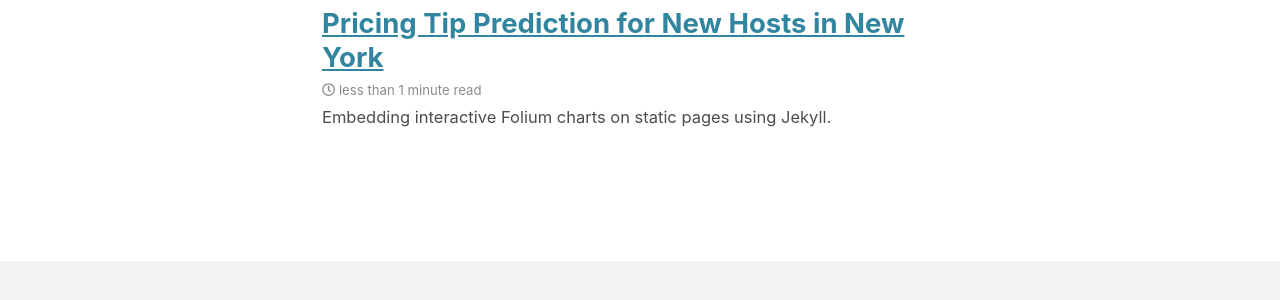
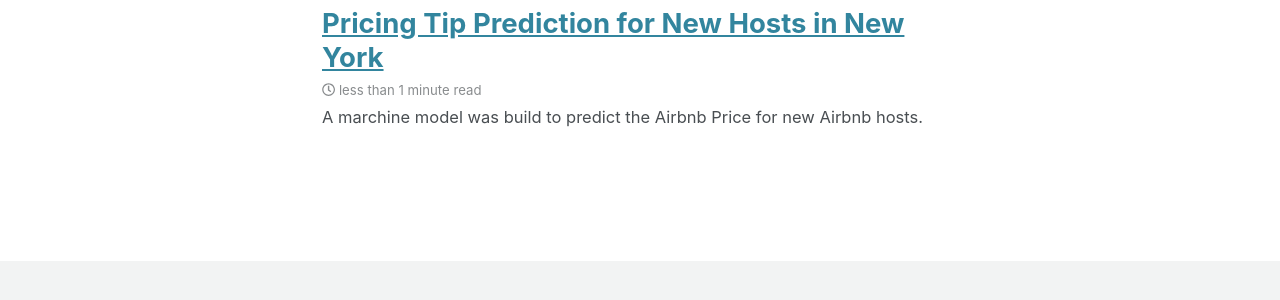
Before and after one commit to liziqun/MUSA620_Final_Project, a Jekyll site: the page built from index.html, in a window 1280 px wide and 900 px high, scrolled down 349 px. Shown: the part 485-785 px from the top of the window. Built offline with Jekyll 4.4.1, drawn with Linux system fonts in a browser that asks for light colours; cached includes are drawn as plain includes; nearby versions of some CDN libraries; a script that is not in the unit is left out; the list of posts is cut into pages by our own code.

Commit message:
Update 2019-12-12-5.Pricing-Tip-Prediction.md

```diff
--- a/_posts/2019-12-12-5.Pricing-Tip-Prediction.md
+++ b/_posts/2019-12-12-5.Pricing-Tip-Prediction.md
@@ -2,13 +2,15 @@
 title: "Pricing Tip Prediction for New Hosts in New York "
 date: 2019-12-08T15:34:30-04:00
 published: true
-tags: [marching learning, matplotlib]
-excerpt: "Embedding interactive Folium charts on static pages using Jekyll."
+tags: [marching learning, model validation]
+excerpt: "A marchine model was build to predict the Airbnb Price for new Airbnb hosts."
 hv-loader:
   hv-chart-1: "charts/importance_bar.html"
 toc: true
 toc_sticky: true
 ---
+
+In this part, we built a machine learning model to help the new Airbnb hosts set their price.
 
 ## Price Spatial Distribution of New York airbnb
 ![price](https://raw.githubusercontent.com/liziqun/MUSA620_Final_Project/master/assets/images/airbnb_price.png)
```
